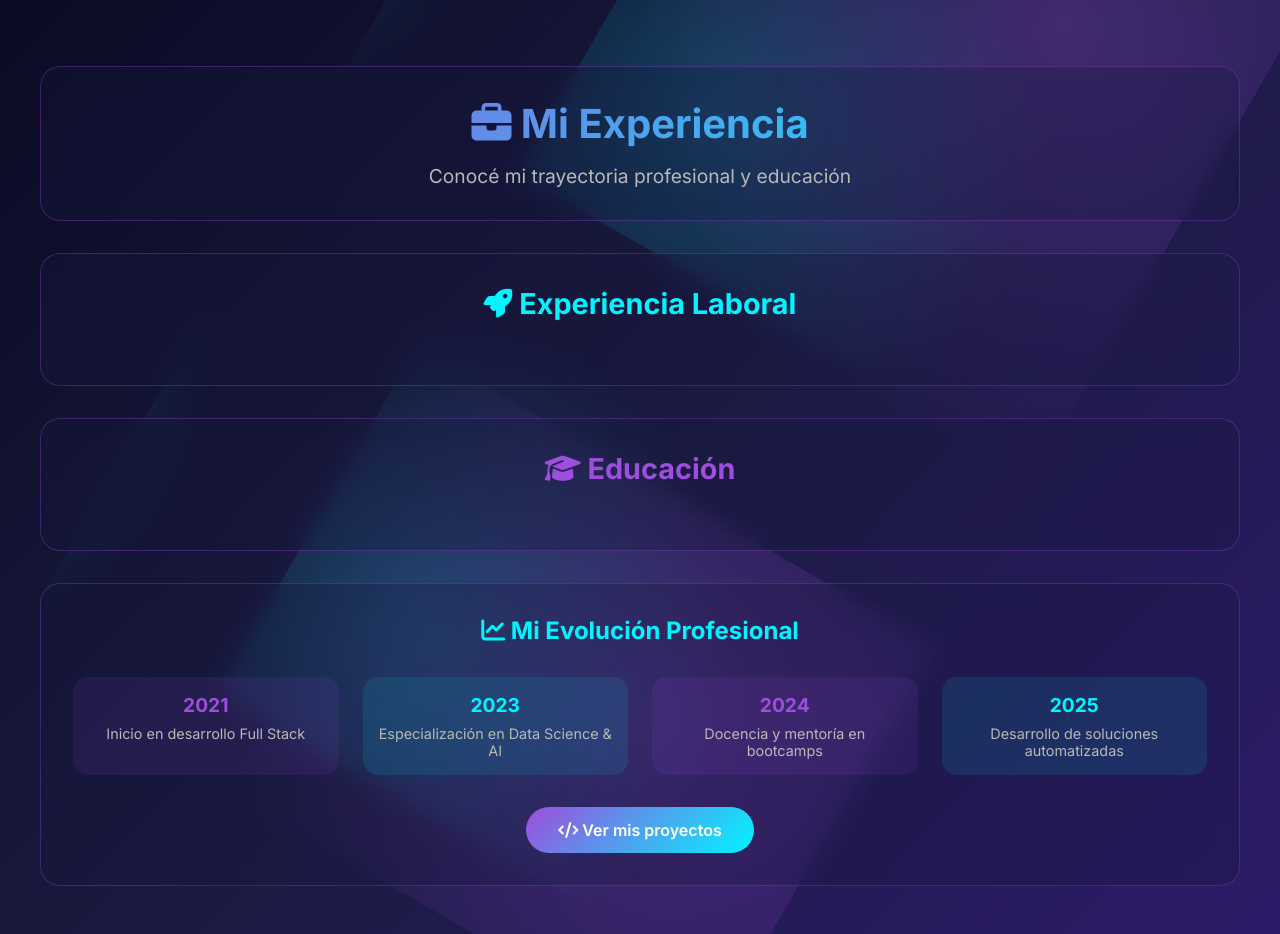
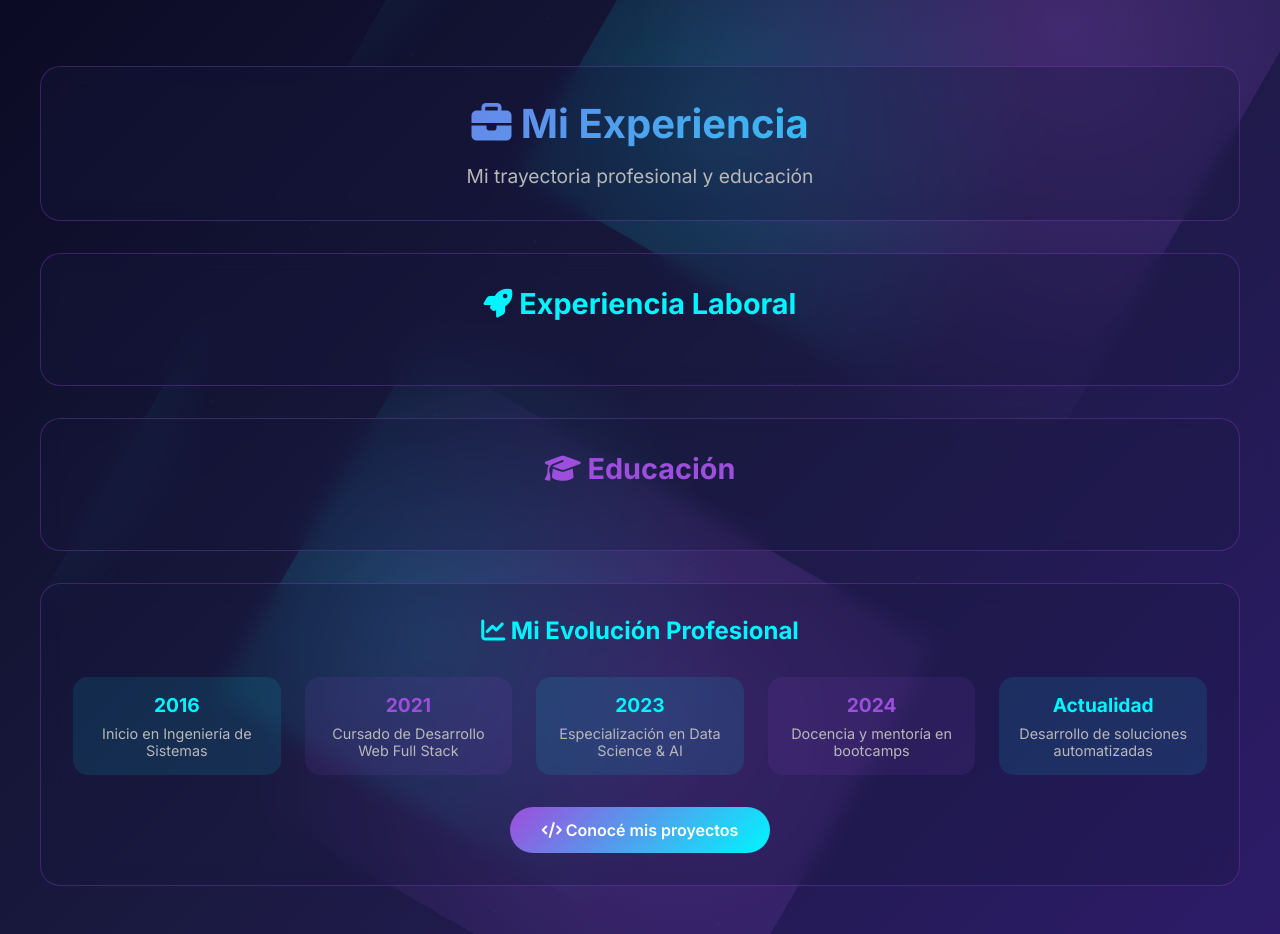
Before and after one commit to maite-ai/maidev_portfolio, a Django app: template portfolio/templates/portfolio/experience.html in a window 1280 px wide. Shown: the part 62-996 px from the top of the page. Run offline with Django 5.2, Linux system fonts and the light colour scheme; the template is opened without the code that fills it, so the values that code supplies are empty; some libraries are stand-ins or nearby versions.

Commit message:
update(experience): modify the view with correct info

```diff
--- a/portfolio/templates/portfolio/experience.html
+++ b/portfolio/templates/portfolio/experience.html
@@ -9,7 +9,7 @@
             <i class="fas fa-briefcase"></i> Mi Experiencia
         </h1>
         <p style="font-size: 1.2rem; color: var(--text-gray);">
-            Conocé mi trayectoria profesional y educación
+            Mi trayectoria profesional y educación
         </p>
     </div>
 
@@ -111,9 +111,14 @@
         </h2>
 
         <div style="display: grid; grid-template-columns: repeat(auto-fit, minmax(200px, 1fr)); gap: 1.5rem; margin-top: 2rem;">
+             <div style="padding: 1rem; background: rgba(0, 245, 255, 0.1); border-radius: 15px;">
+                <h3 style="color: var(--space-cyan); font-size: 1.2rem; margin-bottom: 0.5rem;">2016</h3>
+                <p style="color: var(--text-gray); font-size: 0.9rem;">Inicio en Ingeniería de Sistemas</p>
+            </div>
+
             <div style="padding: 1rem; background: rgba(157, 78, 221, 0.1); border-radius: 15px;">
                 <h3 style="color: var(--space-pink); font-size: 1.2rem; margin-bottom: 0.5rem;">2021</h3>
-                <p style="color: var(--text-gray); font-size: 0.9rem;">Inicio en desarrollo Full Stack</p>
+                <p style="color: var(--text-gray); font-size: 0.9rem;">Cursado de Desarrollo Web Full Stack</p>
             </div>
 
             <div style="padding: 1rem; background: rgba(0, 245, 255, 0.1); border-radius: 15px;">
@@ -127,14 +132,14 @@
             </div>
 
             <div style="padding: 1rem; background: rgba(0, 245, 255, 0.1); border-radius: 15px;">
-                <h3 style="color: var(--space-cyan); font-size: 1.2rem; margin-bottom: 0.5rem;">2025</h3>
+                <h3 style="color: var(--space-cyan); font-size: 1.2rem; margin-bottom: 0.5rem;">Actualidad</h3>
                 <p style="color: var(--text-gray); font-size: 0.9rem;">Desarrollo de soluciones automatizadas</p>
             </div>
         </div>
 
         <div style="margin-top: 2rem;">
             <a href="{% url 'portfolio:projects' %}" class="space-btn" hx-get="{% url 'portfolio:projects' %}" hx-target="#main-content">
-                <i class="fas fa-code"></i> Ver mis proyectos
+                <i class="fas fa-code"></i> Conocé mis proyectos
             </a>
         </div>
     </div>
```
